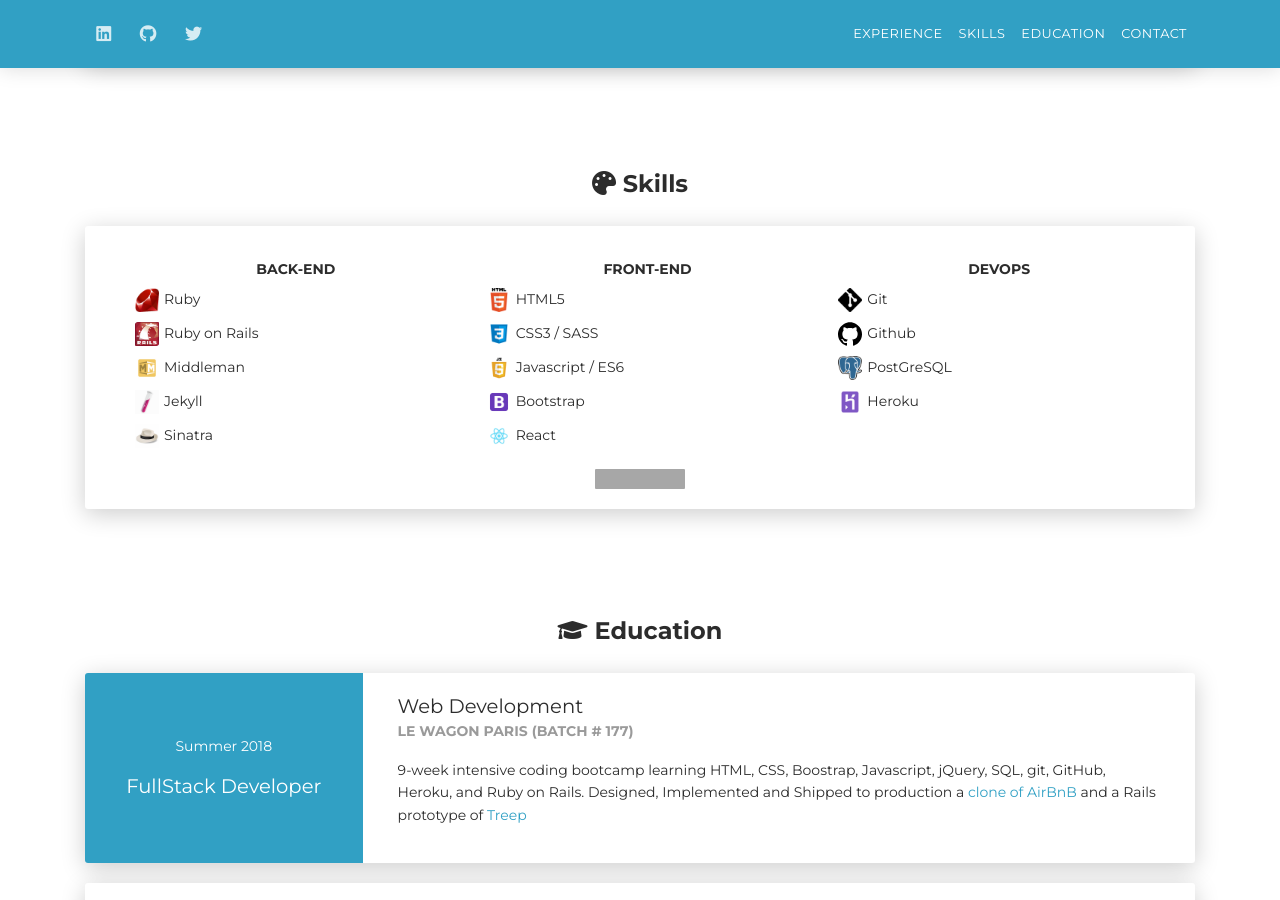
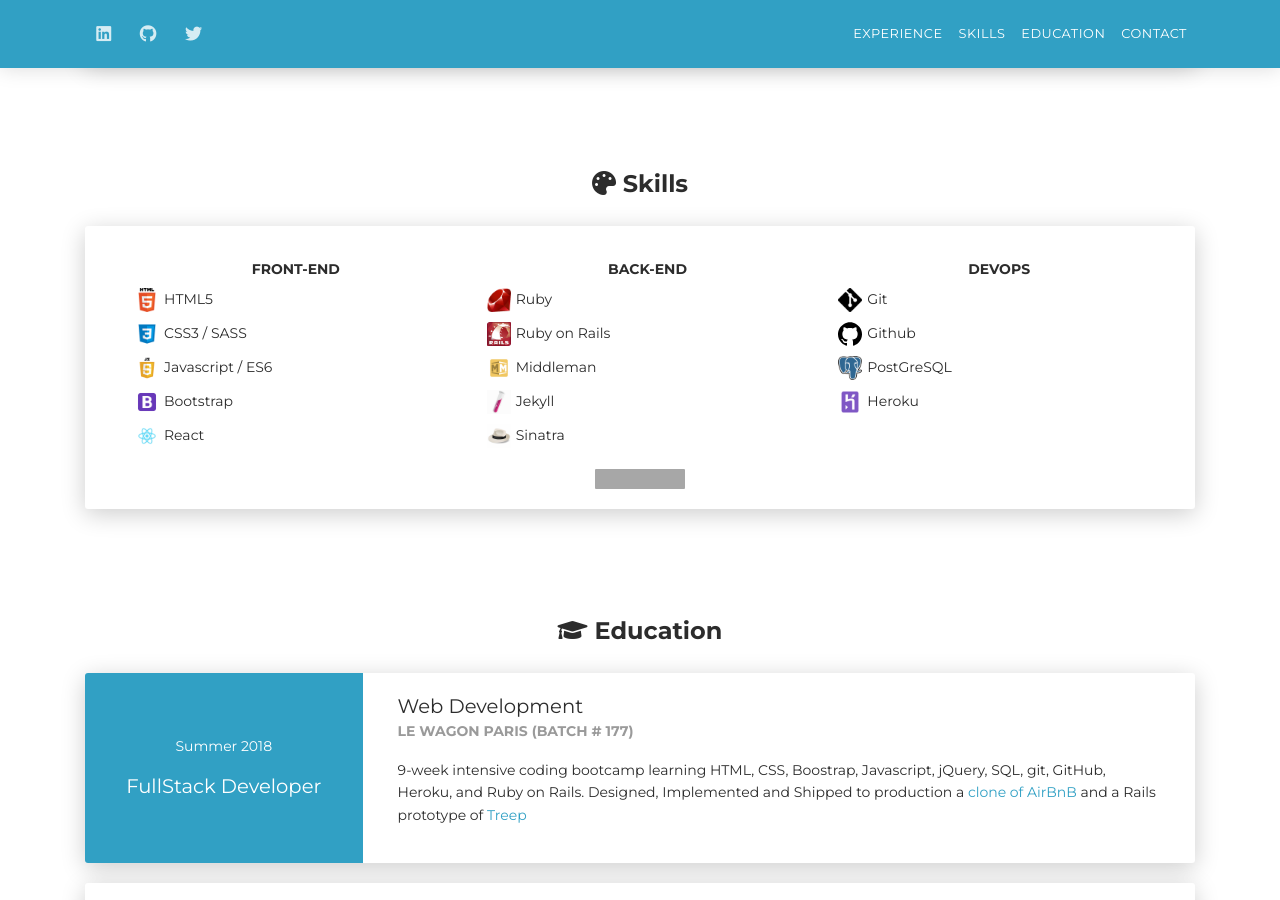
Before and after one commit to ynnsnr/resume, a Jekyll site: the page built from index.md, in a window 1280 px wide and 900 px high, scrolled down 2031 px. Built offline with Jekyll 4.4.1, drawn with Linux system fonts in a browser that asks for light colours; nearby versions of some CDN libraries; grey boxes are pictures that could not be loaded.

Commit message:
react icon added to gmail email templates and skills reorganized

```diff
--- a/index.md
+++ b/index.md
@@ -148,7 +148,10 @@
 
           <div class="row">
             <div class="col-lg-4">
-              <div class="h4 mt-0 title">Gmail Email Templates</div>
+              <div class="h4 mt-0 title">
+                Gmail Email Templates
+                <img src="assets/images/react.png" height="36px" style="padding-bottom: 6px;">
+              </div>
               <p><a href="https://github.com/ynnsnr/gmail-email-templates" target="_blank">Gmail Email Templates</a> is a chrome extension for managing personal email templates (snippets) directly into Gmail with just a couple of clicks.</p>
             </div>
             <div class="col-lg-8">
@@ -181,20 +184,20 @@
 
           <div class="row" id="skills">
             <div class="col-lg-4 col-md-4 col-sm-6 col-xs-4" style="padding-bottom: 15px">
+              <h6>Front-End</h6>
+              <div class="skills-elements"><img src="assets/images/html.png">HTML5</div>
+              <div class="skills-elements"><img src="assets/images/css.png">CSS3 / SASS</div>
+              <div class="skills-elements"><img src="assets/images/javascript.png">Javascript / ES6</div>
+              <div class="skills-elements"><img src="assets/images/bootstrap.png">Bootstrap</div>
+              <div class="skills-elements"><img src="assets/images/react.png">React</div>
+            </div>
+            <div class="col-lg-4 col-md-4 col-sm-6 col-xs-4" style="padding-bottom: 15px">
               <h6>Back-End</h6>
               <div class="skills-elements"><img src="assets/images/ruby.png">Ruby</div>
               <div class="skills-elements"><img src="assets/images/rails.png">Ruby on Rails</div>
               <div class="skills-elements"><img src="assets/images/middleman.png">Middleman</div>
               <div class="skills-elements"><img src="assets/images/jekyll.png">Jekyll</div>
               <div class="skills-elements"><img src="assets/images/sinatra.png">Sinatra</div>
-            </div>
-            <div class="col-lg-4 col-md-4 col-sm-6 col-xs-4" style="padding-bottom: 15px">
-              <h6>Front-End</h6>
-              <div class="skills-elements"><img src="assets/images/html.png">HTML5</div>
-              <div class="skills-elements"><img src="assets/images/css.png">CSS3 / SASS</div>
-              <div class="skills-elements"><img src="assets/images/javascript.png">Javascript / ES6</div>
-              <div class="skills-elements"><img src="assets/images/bootstrap.png">Bootstrap</div>
-              <div class="skills-elements"><img src="assets/images/react.png">React</div>
             </div>
             <div class="col-lg-4 col-md-4 col-sm-6 col-xs-4" style="padding-bottom: 15px">
               <h6>DevOps</h6>
```
